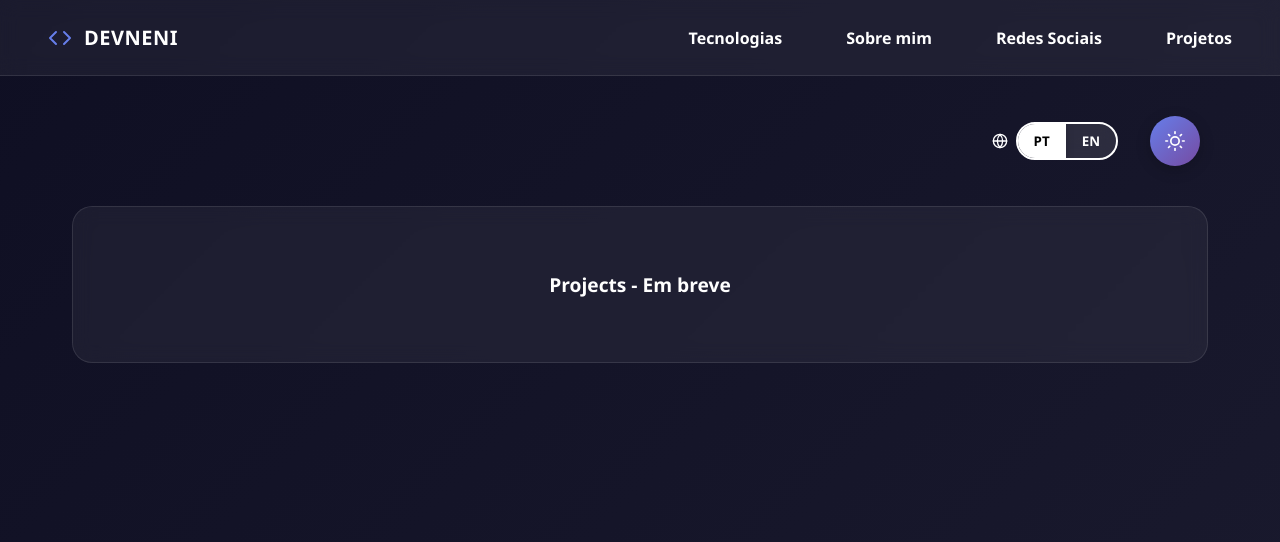
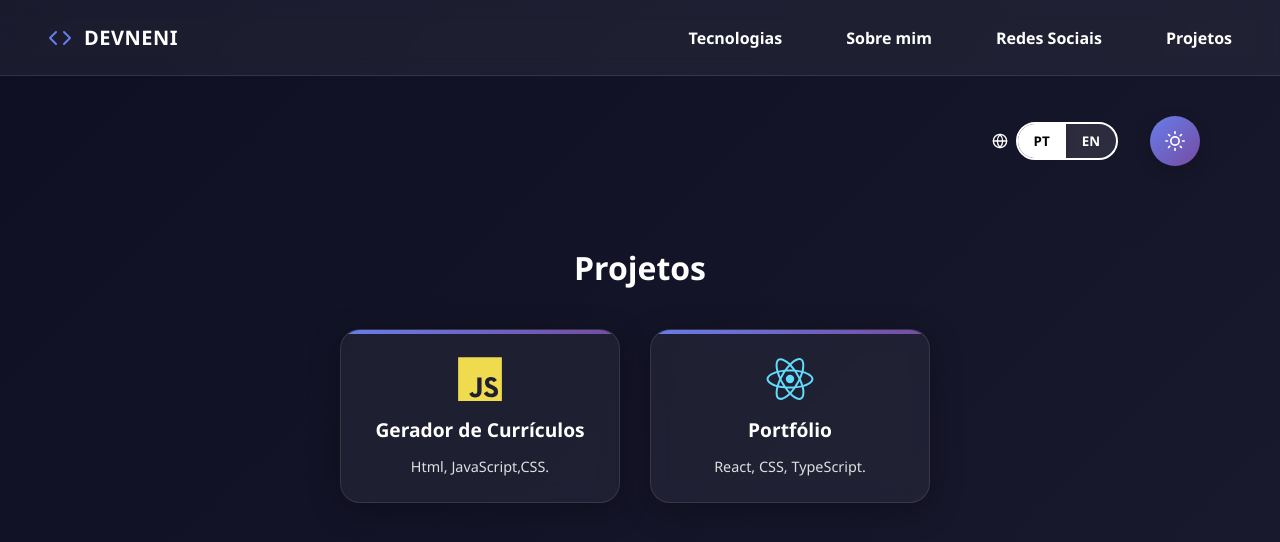
Before and after one commit to devneni/portifolio-site, a React (Vite) app: page /projects in a window 1280 px wide. Shown: the top 542 px of the page. Built offline with nearby package versions, Linux system fonts and the light colour scheme.

Commit message:
fixing erros

```diff
--- a/src/App.tsx
+++ b/src/App.tsx
@@ -7,6 +7,7 @@ import { Langs } from "./components/Langs";
 import { AboutMe } from "./pages/AboutMe";
 import { SocialMedia } from "./pages/SocialMedia";
 import { Routes, Route } from "react-router-dom";
+import { Projects } from "./pages/Projects";
 
 
 
@@ -56,7 +57,7 @@ export function App(){
           <Route path="/langs" element={<Langs language={language} />} />
           <Route path="/aboutme" element={<AboutMe language={language} />} />
           <Route path="/socialmedia" element={<SocialMedia language={language} />} />
-          <Route path="/projects" element={<div className="placeholder">Projects - Em breve</div>} />
+          <Route path="/projects" element={<Projects language={language} />} />
         </Routes>
       </main>
     </div>
--- a/src/components/translations/translations.ts
+++ b/src/components/translations/translations.ts
@@ -1,7 +1,3 @@
-export type Language = "en" | "pt" ;
-
-
-
 export const translations = {
   en: {
     langs: "Technologies",
@@ -11,11 +7,15 @@ export const translations = {
     advanced: "Advanced",
     intermediate: "Intermediate",
     beginner: "Beginner",
-    aboutText: "I am an 18-year-old Full Stack developer, currently studying Information Systems at Uniplac. I have a great interest in technology and software development, and I am constantly improving my skills through practical projects and continuous studies. I enjoy transforming ideas into functional applications, focusing on clean code, organization, and good development practices. I have experience in developing modern web applications, working on both frontend and backend. Currently, I continue studying new technologies and deepening my knowledge in web development, with the goal of evolving more and more as a developer and contributing to challenging projects.",
+    aboutText:
+      "I am an 18-year-old Full Stack developer, currently studying Information Systems at Uniplac...",
     downloadCV: "Download CV",
     technologies: "technologies",
     socialMedia: "social media",
-    nameSite: "Portfolio - Neni"
+    nameSite: "Portfolio - Neni",
+    projectsName: "Projects",
+    GeneratorCV: "CV Generator",
+    portfolio: "Portfolio",
   },
   pt: {
     langs: "Tecnologias",
@@ -25,11 +25,23 @@ export const translations = {
     advanced: "Avançado",
     intermediate: "Intermediário",
     beginner: "Iniciante",
-    aboutText: "Sou um desenvolvedor Full Stack de 18 anos, atualmente cursando Sistemas de Informação na Uniplac. Tenho grande interesse em tecnologia e desenvolvimento de software, e estou constantemente aprimorando minhas habilidades através de projetos práticos e estudos contínuos. Gosto de transformar ideias em aplicações funcionais, focando em código limpo, organização e boas práticas de desenvolvimento. Tenho experiência no desenvolvimento de aplicações web modernas, trabalhando tanto no frontend quanto no backend. Atualmente sigo estudando novas tecnologias e aprofundando meus conhecimentos em desenvolvimento web, com o objetivo de evoluir cada vez mais como desenvolvedor e contribuir em projetos desafiadores.",
+    aboutText:
+      "Sou um desenvolvedor Full Stack de 18 anos, atualmente cursando Sistemas de Informação...",
     downloadCV: "Baixar Currículo",
-    technologies: "tecnologia",
+    technologies: "tecnologias",
     socialMedia: "redes sociais",
     nameSite: "Portfólio - Neni",
-  }
+    projectsName: "Projetos",
+    GeneratorCV: "Gerador de Currículos",
+    portfolio: "Portfólio",
+  },
+} as const;
 
+
+export type Language = keyof typeof translations;
+export type TranslationKeys = keyof typeof translations["en"];
+
+
+export function t(language: Language, key: TranslationKeys) {
+  return translations[language][key];
 }
--- /dev/null
+++ b/src/pages/Projects/index.tsx
@@ -0,0 +1,65 @@
+import styles from "./style.module.css";
+import { Card } from "../../components/Cards";
+import { t } from "../../components/translations/translations";
+import type { Language, TranslationKeys } from "../../components/translations/translations";
+import { IoLogoJavascript, IoLogoReact } from "react-icons/io5";
+
+import type { IconType } from "react-icons";
+
+type Props = {
+  language: Language;
+};
+
+// 🔥 Dados desacoplados da tradução
+const projectsData: {
+  key: TranslationKeys;
+  description: string;
+  url: string;
+  logo: IconType;
+  color: string;
+}[] = [
+  {
+    key: "GeneratorCV",
+    description: "Html, JavaScript,CSS.",
+    url: "https://gerador-curriculo-sandy.vercel.app/",
+    logo: IoLogoJavascript,
+    color: "#f0db4f",
+  },
+  {
+    key: "portfolio",
+    description: "React, CSS, TypeScript.",
+    url: "teste",
+    logo: IoLogoReact,
+    color: "#61dafb",
+  },
+];
+
+export function Projects({ language }: Props) {
+  const projects = projectsData.map((project) => ({
+    ...project,
+    title: t(language, project.key),
+  }));
+
+  return (
+    <div className={styles.container}>
+      <div className={styles.titleContainer}>
+        <h1 className={styles.title}>
+          {t(language, "projectsName")}
+        </h1>
+      </div>
+
+      <div className={styles.cardsContainer}>
+        {projects.map((project, index) => (
+          <Card
+            key={index}
+            logo={project.logo}
+            title={project.title}
+            description={project.description}
+            url={project.url}
+            color={project.color}
+          />
+        ))}
+      </div>
+    </div>
+  );
+}
--- /dev/null
+++ b/src/pages/Projects/style.module.css
@@ -0,0 +1,28 @@
+.container {
+  display: flex;
+  flex-direction: column;
+  align-items: center;
+  gap: 40px;
+  padding: 40px;
+  max-width: 1200px;
+  margin: 0 auto;
+}
+
+.titleContainer {
+  text-align: center;
+}
+
+.title {
+  font-size: 2rem;
+  font-weight: bold;
+  color: var(--text-primary);
+  margin: 0;
+}
+
+.cardsContainer {
+  display: grid;
+  grid-template-columns: repeat(2, 1fr);
+  gap: 20px;
+  width: 100%;
+  max-width: 600px;
+}
```
